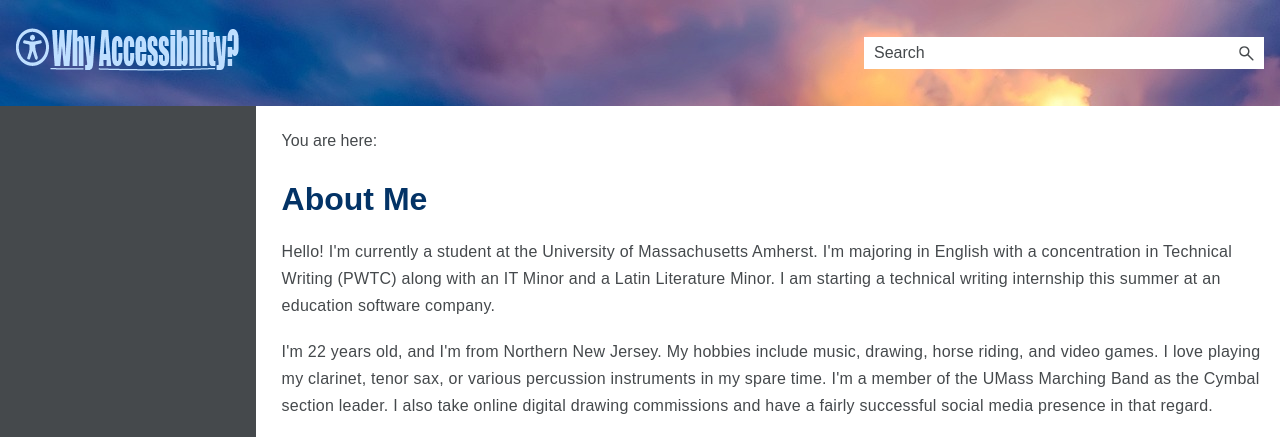
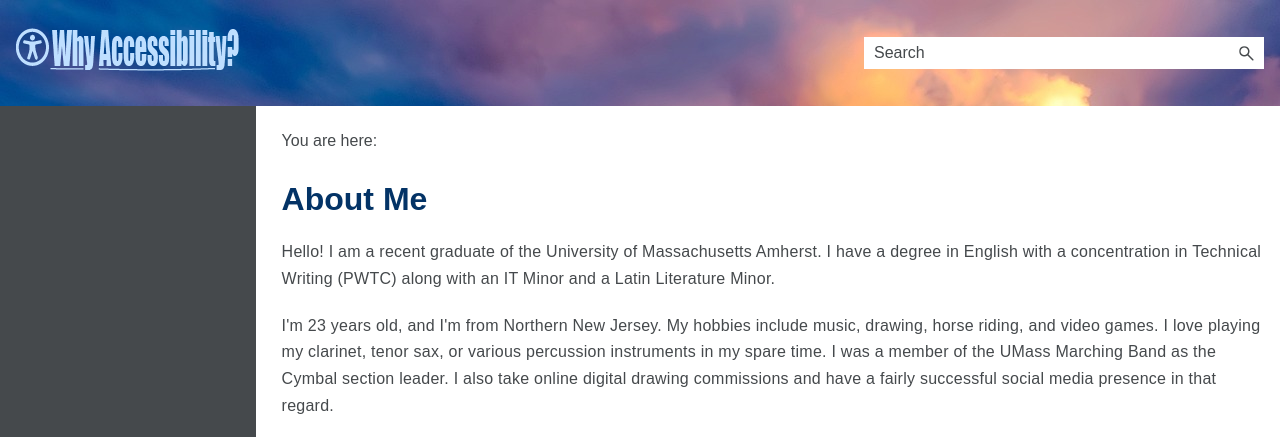
Before and after one commit to jackienlutz/jackienlutz.github.io, a plain HTML site: page accessibility/Content/AboutMe.htm in a window 1280 px wide. Shown: the top 437 px of the page. Drawn offline with Linux system fonts and the light colour scheme; a script that the page names is missing.

Commit message:
about me update

```diff
--- a/accessibility/Content/AboutMe.htm
+++ b/accessibility/Content/AboutMe.htm
@@ -116,8 +116,8 @@
                                     </div>
                                     <div role="main" id="mc-main-content">
                                         <h1>About Me</h1>
-                                        <p>Hello! I'm currently a student at the University of Massachusetts Amherst. I'm majoring in English with a concentration in Technical Writing (PWTC) along with an IT Minor and a Latin Literature Minor. I am starting a technical writing internship this summer at an education software company.</p>
-                                        <p>I'm 22 years old, and I'm from Northern New Jersey. My hobbies include music, drawing, horse riding, and video games. I love playing my clarinet, tenor sax, or various percussion instruments in my spare time. I'm a member of the UMass Marching Band as the Cymbal section leader. I also take online digital drawing commissions and have a fairly successful social media presence in that regard.</p>
+                                        <p>Hello! I am a recent graduate of the University of Massachusetts Amherst. I have a degree in English with a concentration in Technical Writing (PWTC) along with an IT Minor and a Latin Literature Minor.</p>
+                                        <p>I'm 23 years old, and I'm from Northern New Jersey. My hobbies include music, drawing, horse riding, and video games. I love playing my clarinet, tenor sax, or various percussion instruments in my spare time. I was a member of the UMass Marching Band as the Cymbal section leader. I also take online digital drawing commissions and have a fairly successful social media presence in that regard.</p>
                                         <p>
                                             <img src="Resources/Images/jackiepic1.jpg" alt="Jackie Lutz, sitting on a chair" />
                                         </p>
```
